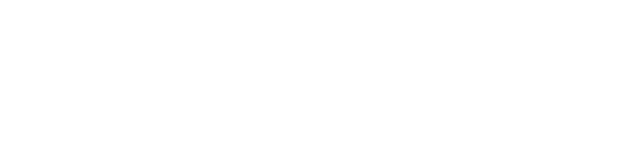
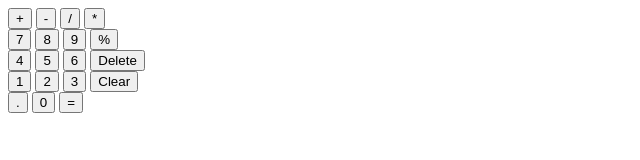
Before and after one commit to Ugo-gonpi/Projet_Calculatrice, a plain HTML site: page index.html in a window 1280 px wide. Shown: the whole page, without its empty margins (0-640 px from the left). Drawn offline with Linux system fonts and the light colour scheme.

Commit message:
created the buttons for the calculator

```diff
--- a/index.html
+++ b/index.html
@@ -5,10 +5,73 @@
     <meta name="viewport" content="width=device-width, initial-scale=1.0">
     <title>Calculatrice</title>
     <link rel="stylesheet" href="./public/css/style.css">
+    <script src="https://kit.fontawesome.com/3cd94d8ed6.js" crossorigin="anonymous"></script>
 </head>
 <body>
 
 
+    <div class="calculatrice">
+
+        <div class="ligne1">
+
+            <button>+</button>
+
+            <button>-</button>
+
+            <button>/</button>
+
+            <button>*</button>
+
+        </div>
+
+        <div class="ligne2">
+
+            <button>7</button>
+
+            <button>8</button>
+
+            <button>9</button>
+
+            <button>%</button>
+
+        </div>
+
+        <div class="ligne3">
+
+            <button>4</button>
+
+            <button>5</button>
+
+            <button>6</button>
+
+            <button>Delete</button>
+
+        </div>
+
+        <div class="ligne4">
+
+            <button>1</button>
+
+            <button>2</button>
+
+            <button>3</button>
+
+            <button>Clear</button>
+
+        </div>
+
+        <div class="ligne5">
+
+            <button>.</button>
+
+            <button>0</button>
+
+            <button>=</button>
+
+        </div>
+
+    </div>
+
     <script src="./public/js/main.js"></script>
 </body>
 </html>
```
Also changed, not shown: 1 other file.
